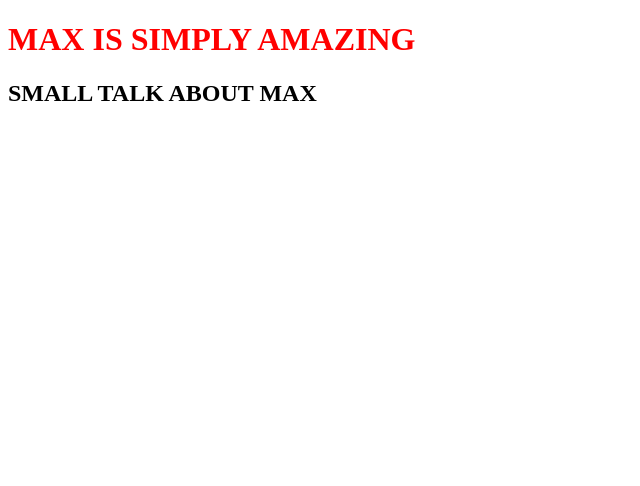
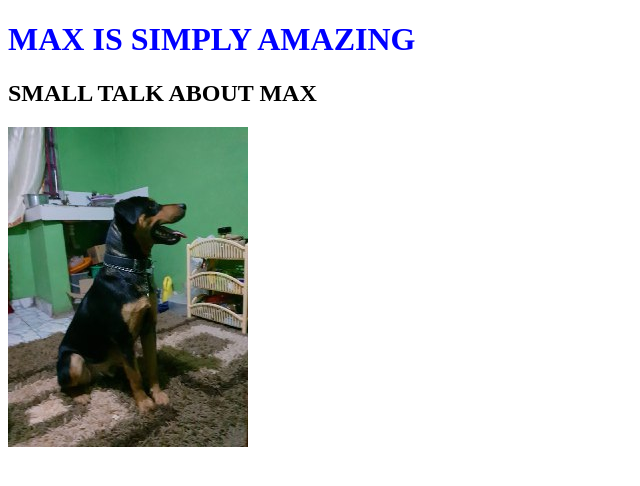
Before and after one commit to programmer7512/my-favourite-pet, a plain HTML site: page index.html in a window 1280 px wide. Shown: the whole page, without its empty margins (0-640 px from the left). Drawn offline with Linux system fonts and the light colour scheme.

Commit message:
added max photo

```diff
--- a/index.html
+++ b/index.html
@@ -4,15 +4,16 @@
     <meta charset="utf-8">
     <title>MY FAVOURITE PET</title>
     <link rel="stylesheet" href="max.css" type="text/css">
-    <!-- <style>
+    <style>
       h1{
         color: blue;
       }
-      </style> -->
+      </style>
   </head>
   <body>
-   <h1>MAX IS SIMPLY AMAZING</h1>
+   <h1 >MAX IS SIMPLY AMAZING</h1>
    <h2>SMALL TALK ABOUT MAX</h2>
+   <img src="images/max.jfif" alt="photo of max">
 
   </body>
 </html>
```
Also changed, not shown: images/max.jfif (added).
